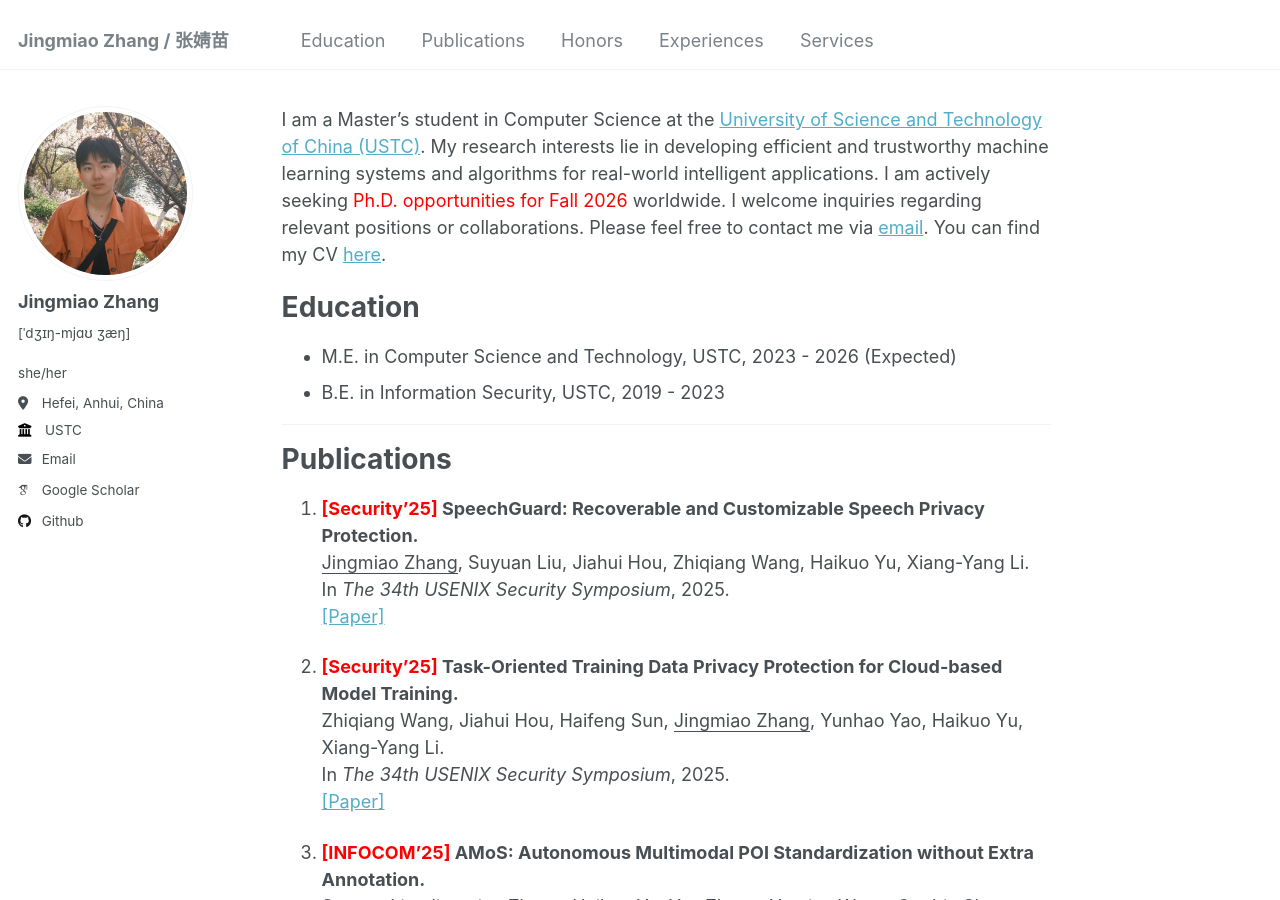
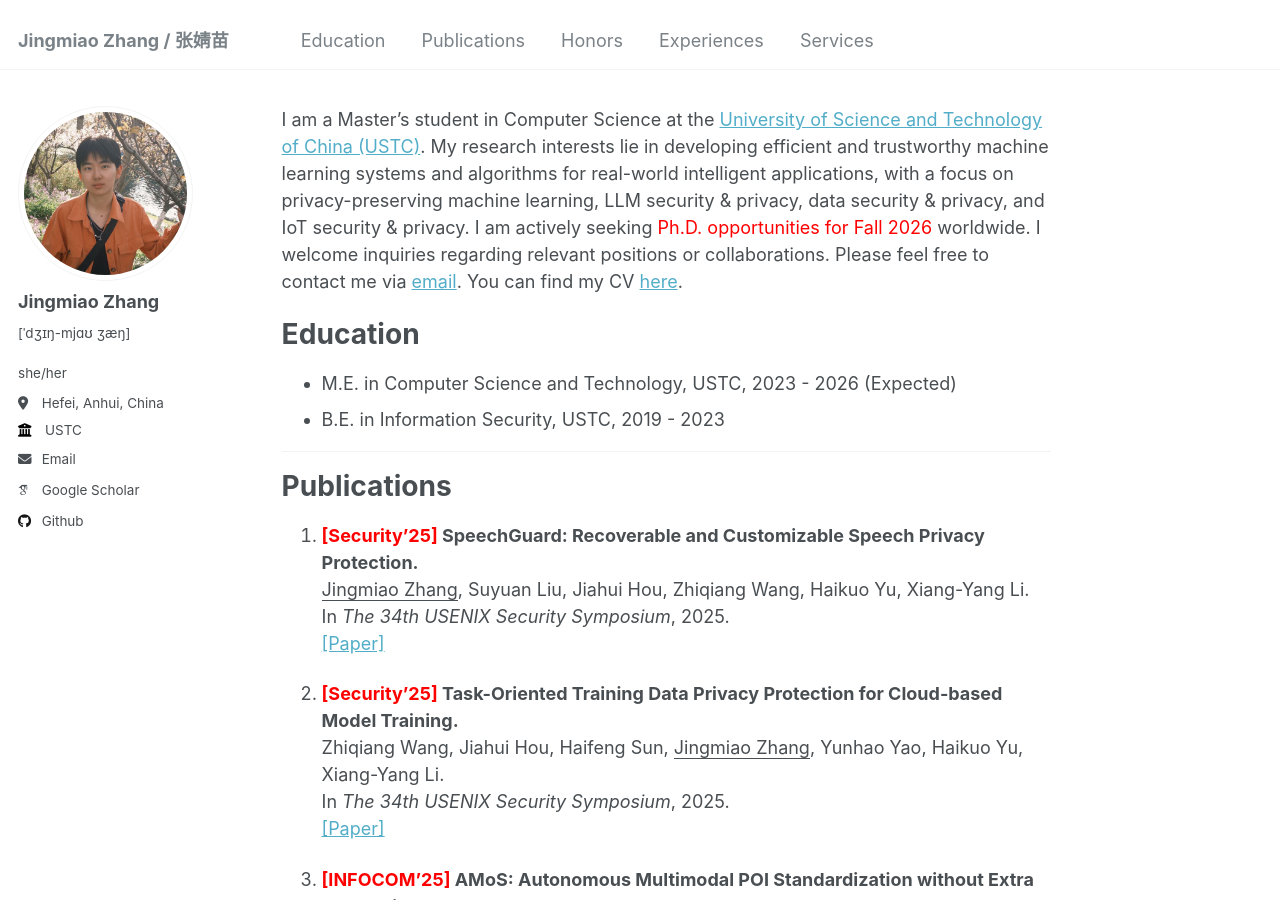
Before and after one commit to Glycineeeee/glycineeeee.github.io, a Jekyll site: the page built from _pages/about.md, in a window 1280 px wide and 900 px high. Built offline with Jekyll 4.4.1, drawn with Linux system fonts in a browser that asks for light colours; some web fonts are replaced; a script that is not in the unit is left out.

Commit message:
Update about.md

```diff
--- a/_pages/about.md
+++ b/_pages/about.md
@@ -5,7 +5,7 @@ redirect_from:
   - /about/
   - /about.html
 ---
-I am a Master's student in Computer Science at the [University of Science and Technology of China (USTC)](https://en.ustc.edu.cn/). My research interests lie in developing efficient and trustworthy machine learning systems and algorithms for real-world intelligent applications. I am actively seeking <span style='color: red;'>Ph.D. opportunities for Fall 2026</span> worldwide. I welcome inquiries regarding relevant positions or collaborations. Please feel free to contact me via <a href="mailto:jingmiao@mail.ustc.edu.cn">email</a>. You can find my CV <a href="https://Glycineeeee.github.io/files/CV_Jingmiao_Zhang.pdf" target="_blank">here</a>.
+I am a Master's student in Computer Science at the [University of Science and Technology of China (USTC)](https://en.ustc.edu.cn/). My research interests lie in developing efficient and trustworthy machine learning systems and algorithms for real-world intelligent applications, with a focus on privacy-preserving machine learning, LLM security & privacy, data security & privacy, and IoT security & privacy. I am actively seeking <span style='color: red;'>Ph.D. opportunities for Fall 2026</span> worldwide. I welcome inquiries regarding relevant positions or collaborations. Please feel free to contact me via <a href="mailto:jingmiao@mail.ustc.edu.cn">email</a>. You can find my CV <a href="https://Glycineeeee.github.io/files/CV_Jingmiao_Zhang.pdf" target="_blank">here</a>.
 
 
 # Education {#education}
```
